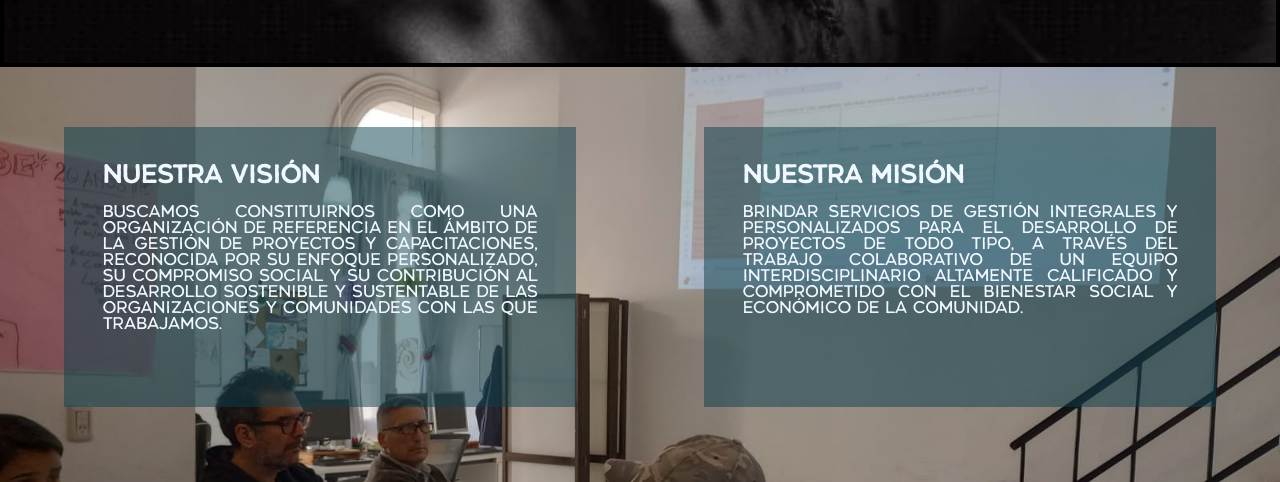
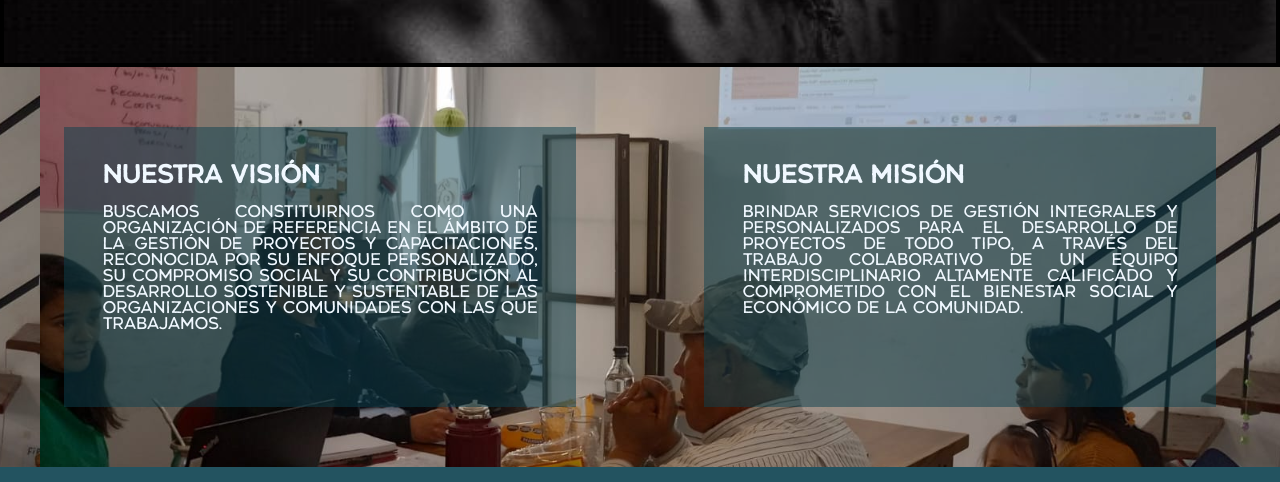
Before and after one commit to Maxiaguilera/pag_raices, a plain HTML site: page index.html in a window 1280 px wide. Shown: the part 493-975 px from the top of the page. Drawn offline with nearby package versions, Linux system fonts and the light colour scheme; a web font is replaced by a local one.

Commit message:
Actualizacion

```diff
--- a/estilos.css
+++ b/estilos.css
@@ -78,6 +78,7 @@ header {
     height: 60vh;
     width: 100%;
     position: relative;
+    background-image: ;
 }
 
 #primer-seccion img{
@@ -115,6 +116,9 @@ header {
     font-size: 0.7rem;
     position: relative;
     height: 50vh;
+    background-image: url(./imagenes/Coope_1.jpeg);
+    background-size: cover;
+    background-position: 40px;
 }
 
 #segunda-seccion img{
--- a/index.html
+++ b/index.html
@@ -44,7 +44,7 @@
             <img src="./imagenes/Fondo rama main.png" alt="soy un gatito - alternativo">
         </section>
         <section id="segunda-seccion">
-            <img src="./imagenes/Coope 1.jpeg" alt="">
+
             <div class="art-seg-sec">
                 <article class="art-main" id="cont-izq">
                     <h2>Nuestra visión</h2>
```
Also changed, not shown: imagenes/Coope_1.jpeg (renamed from imagenes/Coope 1.jpeg).
